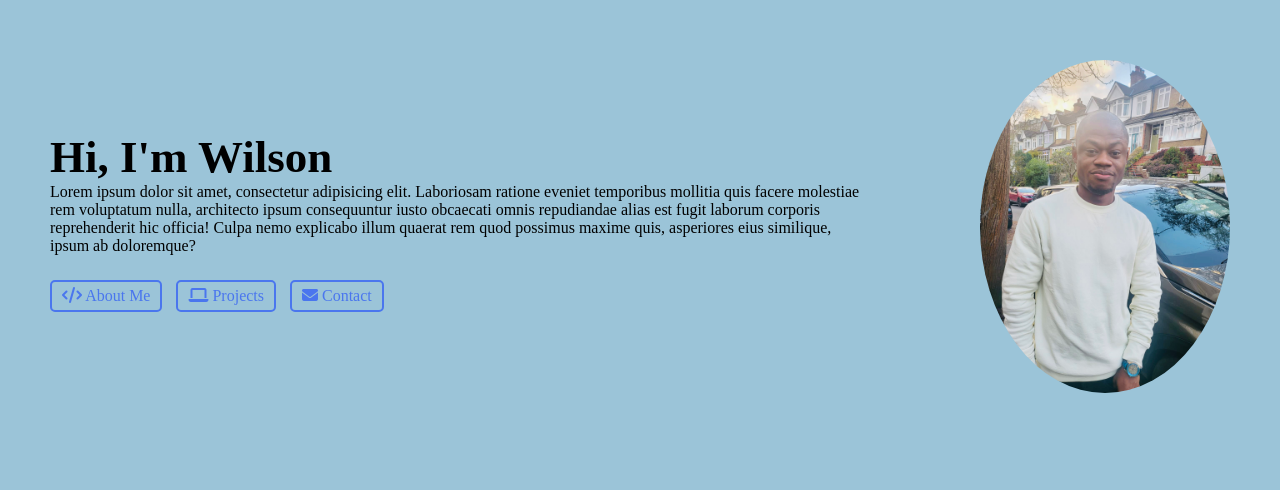
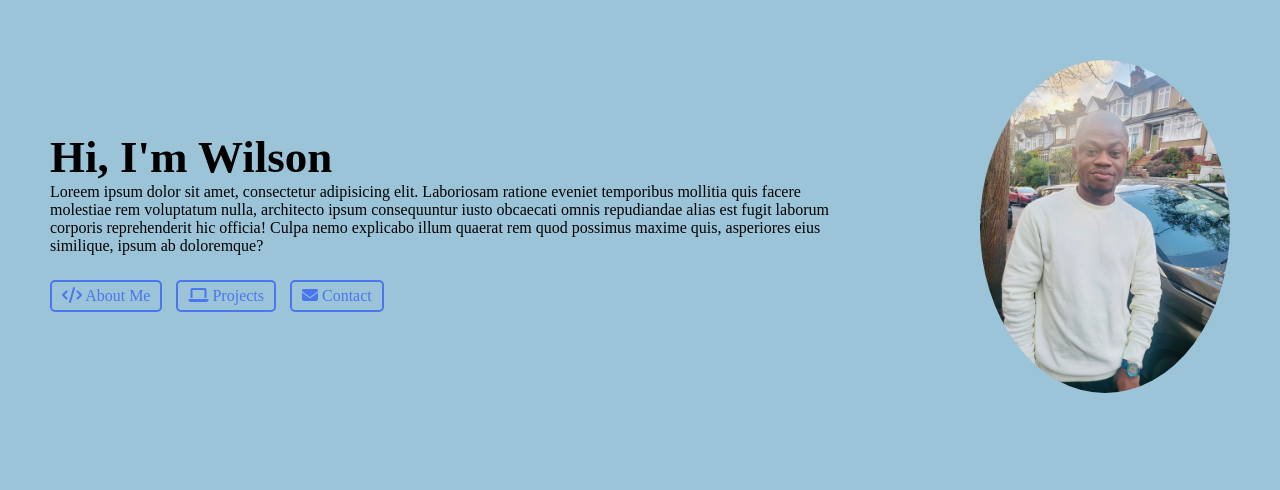
Before and after one commit to Azamann01/first-port, a plain HTML site: page index.html in a window 1280 px wide. Shown: the part 70-560 px from the top of the page. Drawn offline with Linux system fonts and the light colour scheme.

Commit message:
first-port-new

```diff
--- a/index.html
+++ b/index.html
@@ -45,7 +45,7 @@
         <div class="text">
           <h2>Hi, I'm Wilson</h2>
           <p>
-            Lorem ipsum dolor sit amet, consectetur adipisicing elit. Laboriosam
+            Loreem ipsum dolor sit amet, consectetur adipisicing elit. Laboriosam
             ratione eveniet temporibus mollitia quis facere molestiae rem
             voluptatum nulla, architecto ipsum consequuntur iusto obcaecati
             omnis repudiandae alias est fugit laborum corporis reprehenderit hic
```
